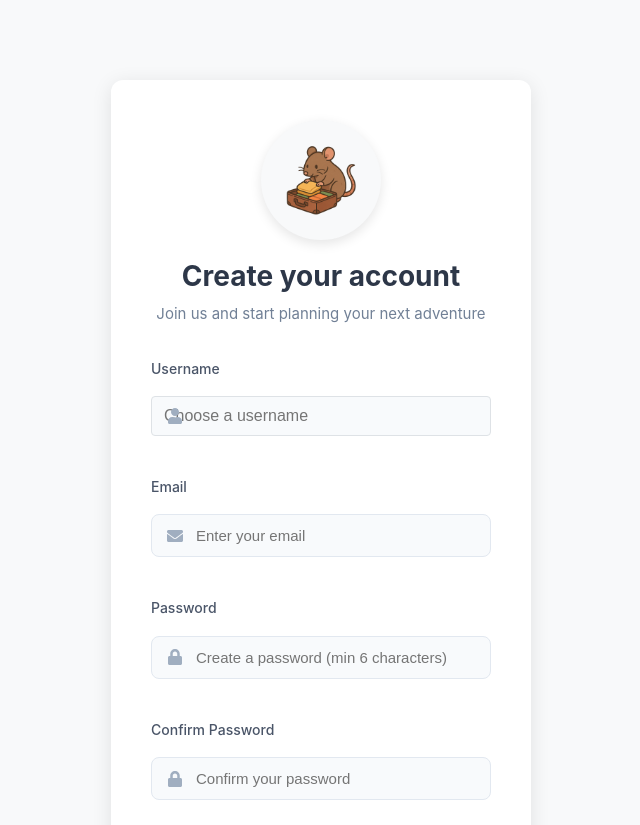
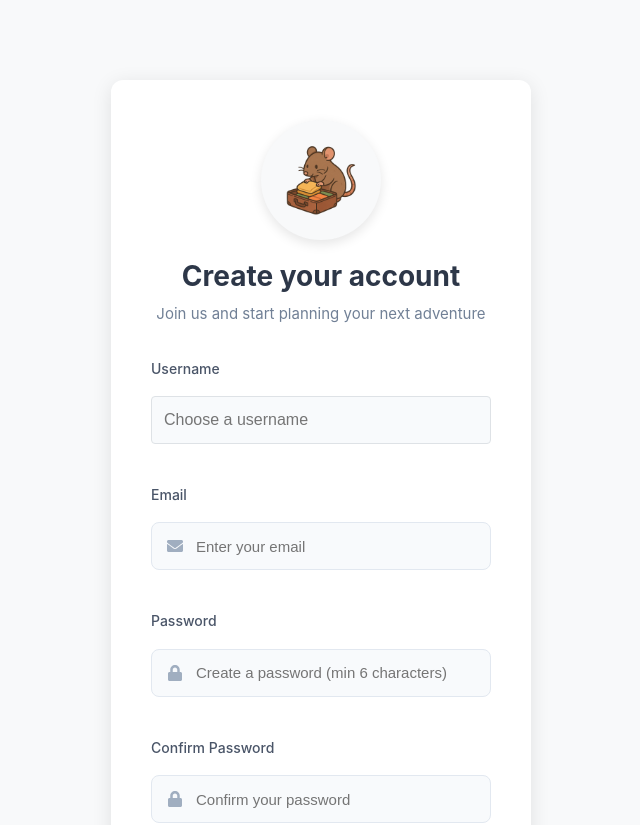
Before and after one commit to isalau/Pack-Rat, a React (Create React App) app in the folder pack-rat/: page /signup in a window 1280 px wide. Shown: the top 825 px of the page, without its empty margins (319-959 px from the left). Built offline with nearby package versions, Linux system fonts and the light colour scheme; no server answers.

Commit message:
signup icon

```diff
--- a/pack-rat/src/pages/Login.css
+++ b/pack-rat/src/pages/Login.css
@@ -98,6 +98,8 @@
   color: #2d3748;
   transition: all 0.2s ease;
   background-color: #f8fafc;
+  box-sizing: border-box;
+  height: 48px;
 }
 
 .input-wrapper input:focus {
--- a/pack-rat/src/pages/SignUp.jsx
+++ b/pack-rat/src/pages/SignUp.jsx
@@ -89,7 +89,7 @@
           <div className="form-group">
             <label htmlFor="username">Username</label>
             <div className="input-wrapper">
-              <FaUser className="input-icon" />
+              {/* <FaUser className="input-icon" /> */}
               <input
                 id="username"
                 type="text"
@@ -147,14 +147,13 @@
           </div>
 
           <button type="submit" className="login-button" disabled={loading}>
-            {loading ? 'Creating account...' : 'Sign Up'}
+            {loading ? "Creating account..." : "Sign Up"}
             <FaArrowRight className="button-icon" />
           </button>
         </form>
 
         <div className="signup-link">
-          Already have an account?{' '}
-          <Link to="/login">Sign in</Link>
+          Already have an account? <Link to="/login">Sign in</Link>
         </div>
       </div>
     </div>
```
